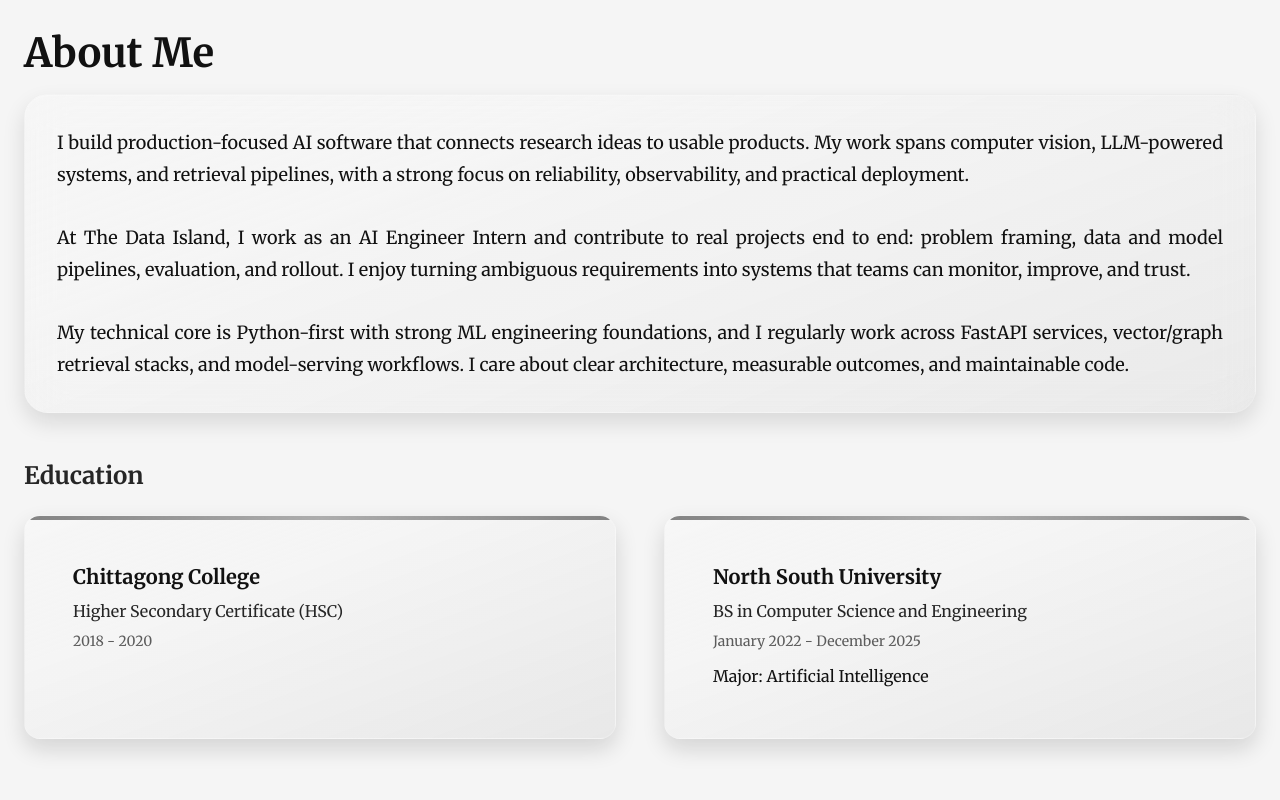
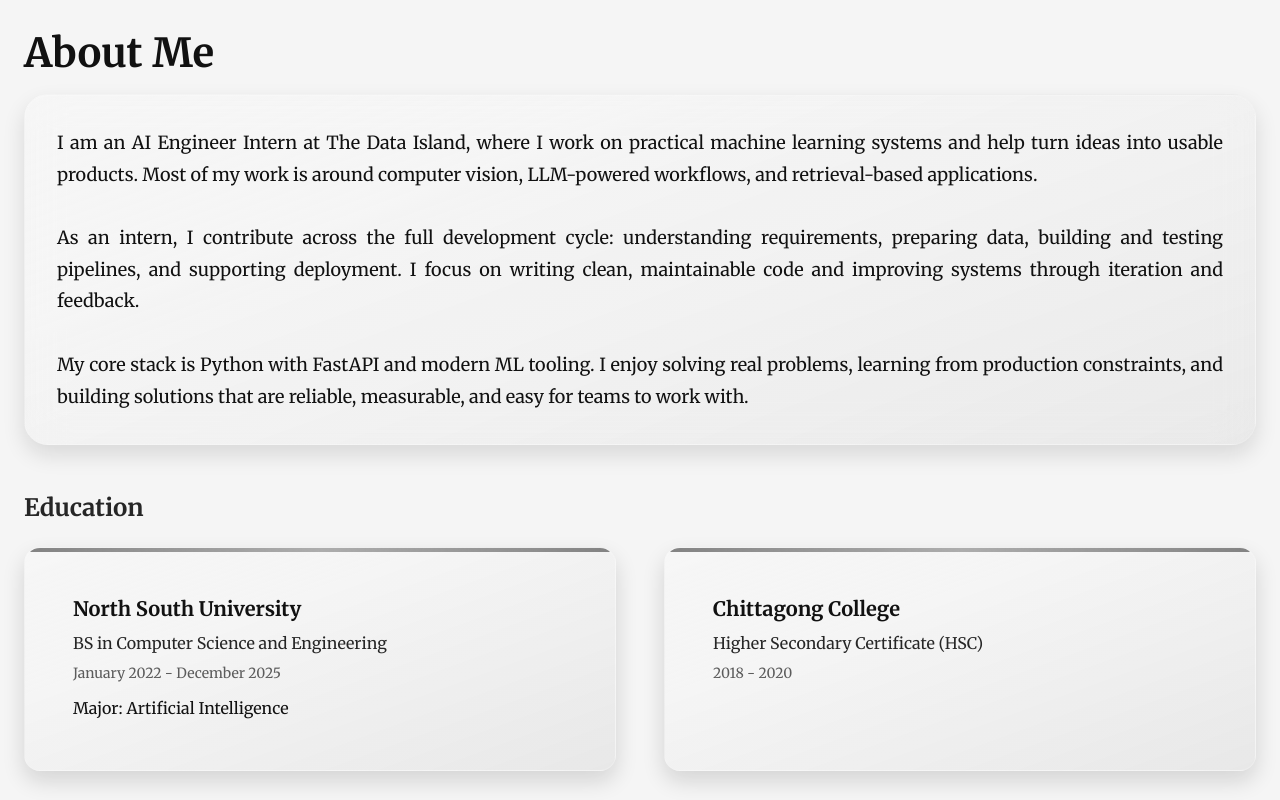
Before and after one commit to atikulmunna/atikulmunna.github.io, a website: page index.html in a window 1280 px wide. Shown: the part 940-1740 px from the top of the page. Drawn offline with Linux system fonts and the light colour scheme.

Commit message:
Refine About section copy and reorder education cards

```diff
--- a/index.html
+++ b/index.html
@@ -67,23 +67,23 @@
         <h2 class="section__title">About Me</h2>
         <div class="section__content">
           <div class="about__text">
-            <p>I build production-focused AI software that connects research ideas to usable products. My work spans computer vision, LLM-powered systems, and retrieval pipelines, with a strong focus on reliability, observability, and practical deployment.</p>
-            <p>At The Data Island, I work as an AI Engineer Intern and contribute to real projects end to end: problem framing, data and model pipelines, evaluation, and rollout. I enjoy turning ambiguous requirements into systems that teams can monitor, improve, and trust.</p>
-            <p>My technical core is Python-first with strong ML engineering foundations, and I regularly work across FastAPI services, vector/graph retrieval stacks, and model-serving workflows. I care about clear architecture, measurable outcomes, and maintainable code.</p>
+            <p>I am an AI Engineer Intern at The Data Island, where I work on practical machine learning systems and help turn ideas into usable products. Most of my work is around computer vision, LLM-powered workflows, and retrieval-based applications.</p>
+            <p>As an intern, I contribute across the full development cycle: understanding requirements, preparing data, building and testing pipelines, and supporting deployment. I focus on writing clean, maintainable code and improving systems through iteration and feedback.</p>
+            <p>My core stack is Python with FastAPI and modern ML tooling. I enjoy solving real problems, learning from production constraints, and building solutions that are reliable, measurable, and easy for teams to work with.</p>
           </div>
           <div class="about__education">
             <h3>Education</h3>
             <div class="education-flow">
               <div class="education-item">
-                <h4>Chittagong College</h4>
-                <p class="education-degree">Higher Secondary Certificate (HSC)</p>
-                <p class="education-date">2018 - 2020</p>
-              </div>
-              <div class="education-item">
                 <h4>North South University</h4>
                 <p class="education-degree">BS in Computer Science and Engineering</p>
                 <p class="education-date">January 2022 - December 2025</p>
                 <p class="education-details">Major: Artificial Intelligence</p>
+              </div>
+              <div class="education-item">
+                <h4>Chittagong College</h4>
+                <p class="education-degree">Higher Secondary Certificate (HSC)</p>
+                <p class="education-date">2018 - 2020</p>
               </div>
             </div>
           </div>
```
